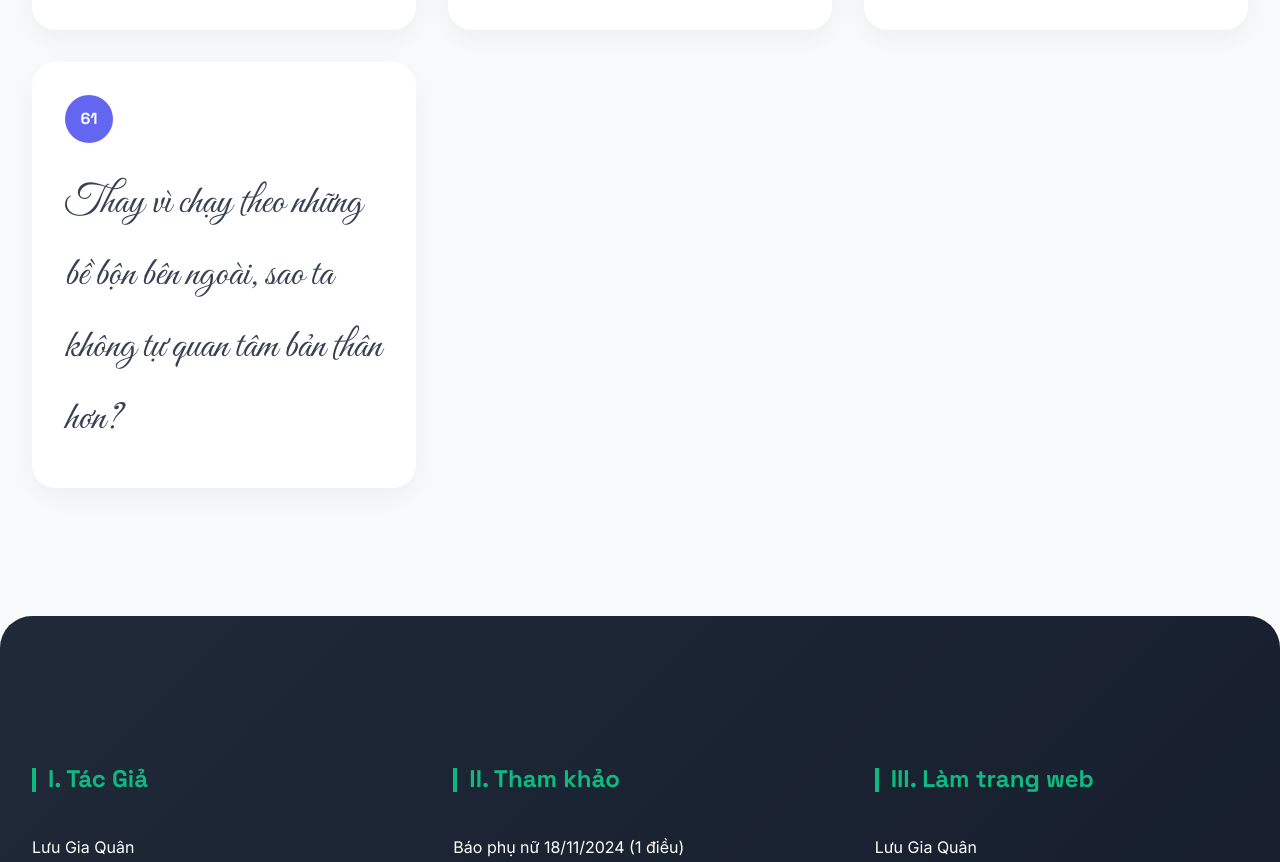
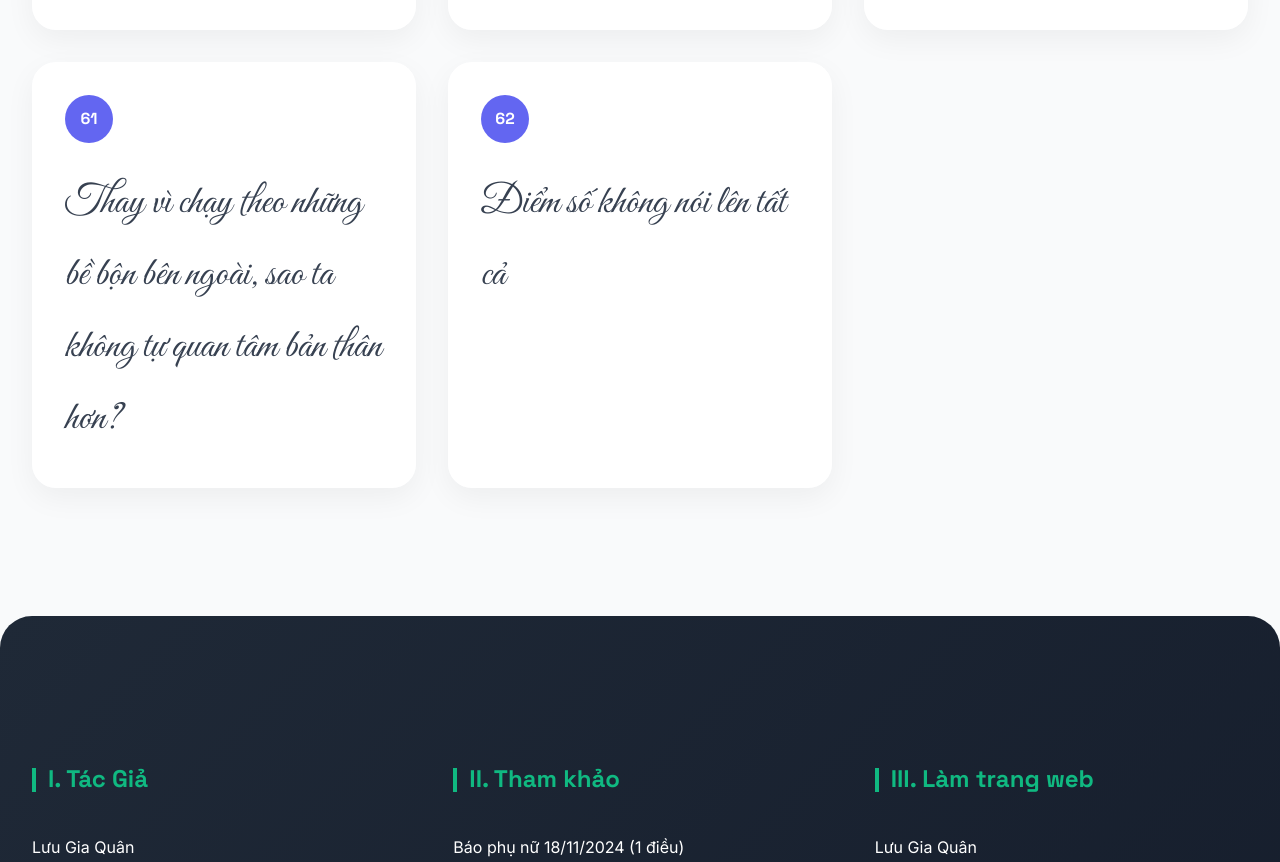
Before and after one commit to Gia-Quan-2k11/Life, a plain HTML site: page index.html in a window 1280 px wide. Shown: the part 7280-8142 px from the top of the page. Drawn offline with Linux system fonts and the light colour scheme.

Commit message:
Update index.html

```diff
--- a/index.html
+++ b/index.html
@@ -464,6 +464,11 @@
       <p class="rule-text">Thay vì chạy theo những bề bộn bên ngoài, sao ta không tự quan tâm bản thân hơn?</p>
     </div>
 
+    <div class="card">
+      <div class="rule-number">62</div>
+      <p class="rule-text">Điểm số không nói lên tất cả</p>
+    </div>
+
     </div>
   </div>
 
```
